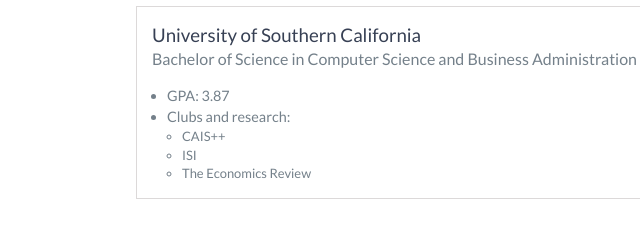
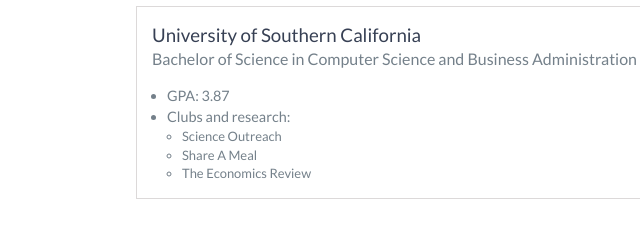
Before and after one commit to ShahzebL/shahzebl.github.io, a website: page index.html in a window 1280 px wide. Shown: the part 3160-3400 px from the top of the page, 154-794 px from the left. Drawn offline with nearby package versions, Linux system fonts and the light colour scheme.

Commit message:
update index.html

```diff
--- a/index.html
+++ b/index.html
@@ -151,10 +151,10 @@
                         Clubs and research:
                         <ul>
                             <li>
-                                CAIS++
+                                Science Outreach
                             </li>
                             <li>
-                                ISI
+                                Share A Meal
                             </li>
                             <li>
                                 The Economics Review
```
